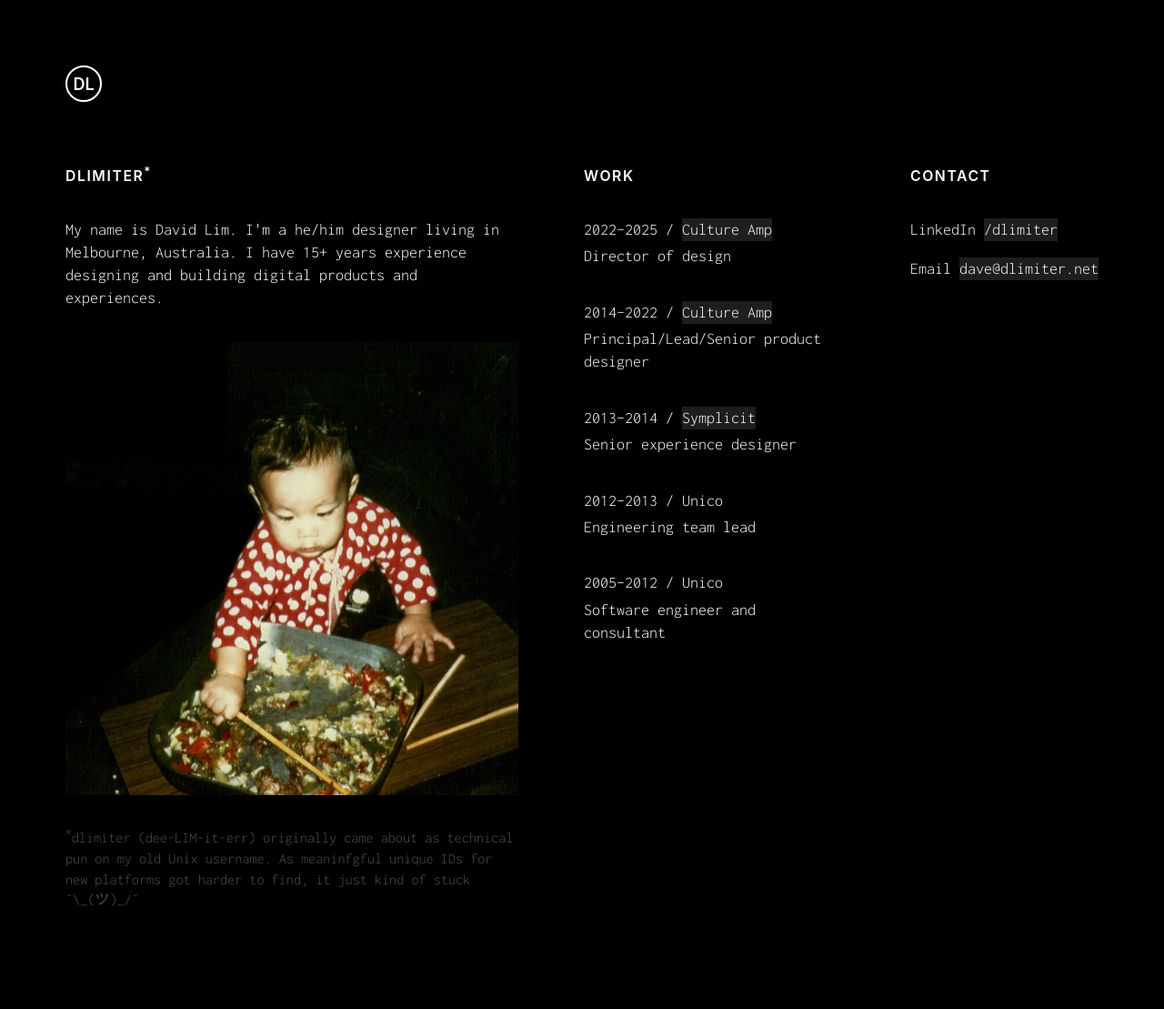
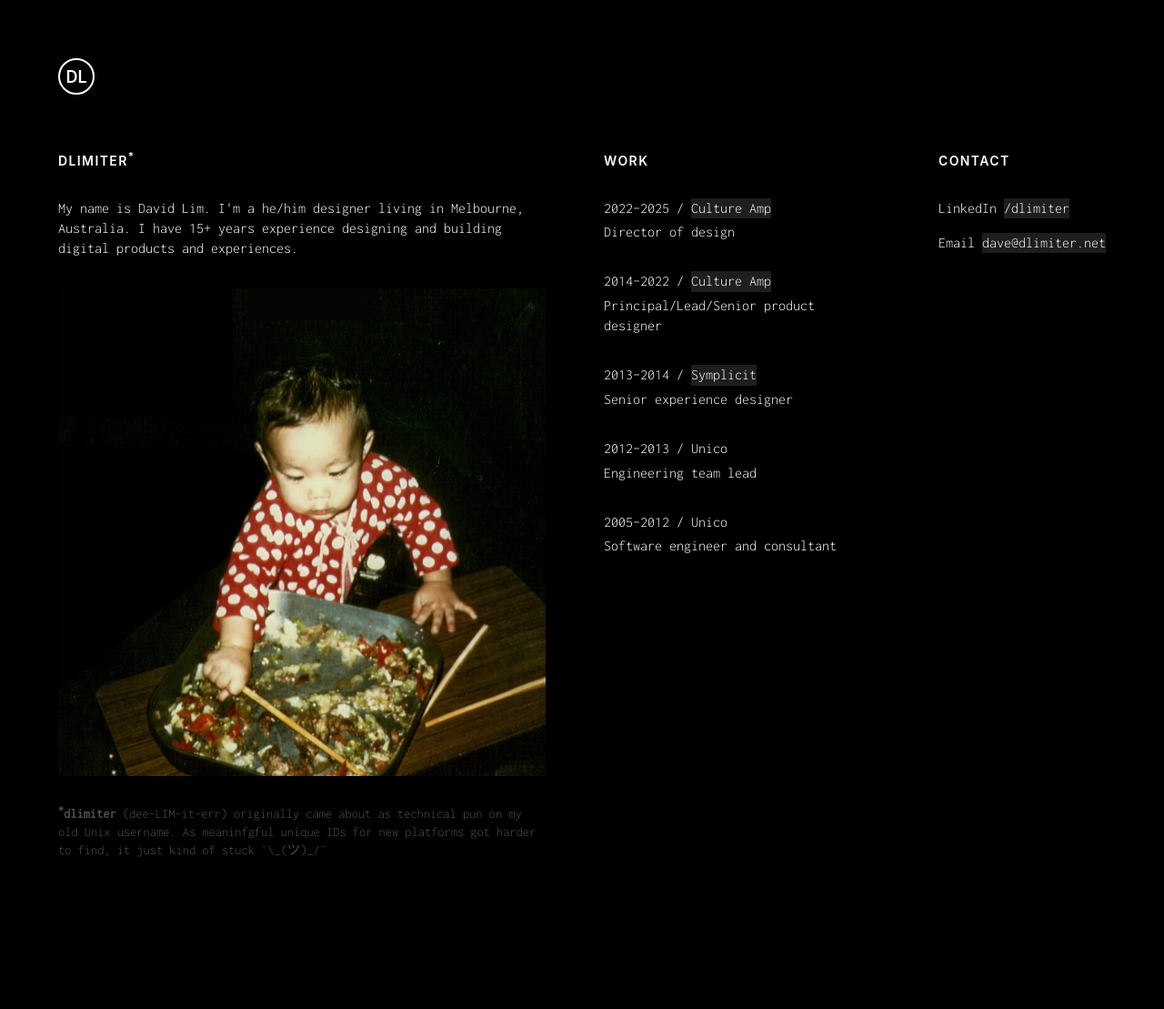
Before and after one commit to dlimiter/dlimiter.github.io, a Jekyll site: the page built from index.html, in a window 1280 px wide. Shown: the whole page at 91% size. Built offline with Jekyll 4.4.1, drawn with Linux system fonts in a browser that asks for light colours; some web fonts are replaced; after the commit the page ends 1041 px from its top, so only the background shows below that.

```diff
--- a/_sass/_placeholder.scss
+++ b/_sass/_placeholder.scss
@@ -1,7 +1,7 @@
 :root {
   font-family: Inter, sans-serif;
   font-feature-settings: 'liga' 1, 'calt' 1; /* fix for Chrome */
-  font-size: 18px;
+  font-size: 16px;
 }
 @supports (font-variation-settings: normal) {
   :root { font-family: InterVariable, sans-serif; }
--- a/index.html
+++ b/index.html
@@ -29,7 +29,7 @@
       </div>
 
       <div class="section-content">
-        <p class="text-subtle text-small"><strong></strong><sup>*</sup>dlimiter</strong> (dee-LIM-it-err) originally came about as technical pun on my old Unix username. As meaninfgful unique IDs for new platforms got harder to find, it just kind of stuck ¯\_(ツ)_/¯</p>
+        <p class="text-subtle text-small"><strong><sup>*</sup>dlimiter</strong> (dee-LIM-it-err) originally came about as technical pun on my old Unix username. As meaninfgful unique IDs for new platforms got harder to find, it just kind of stuck ¯\_(ツ)_/¯</p>
       </div>
     </div>
 
```
